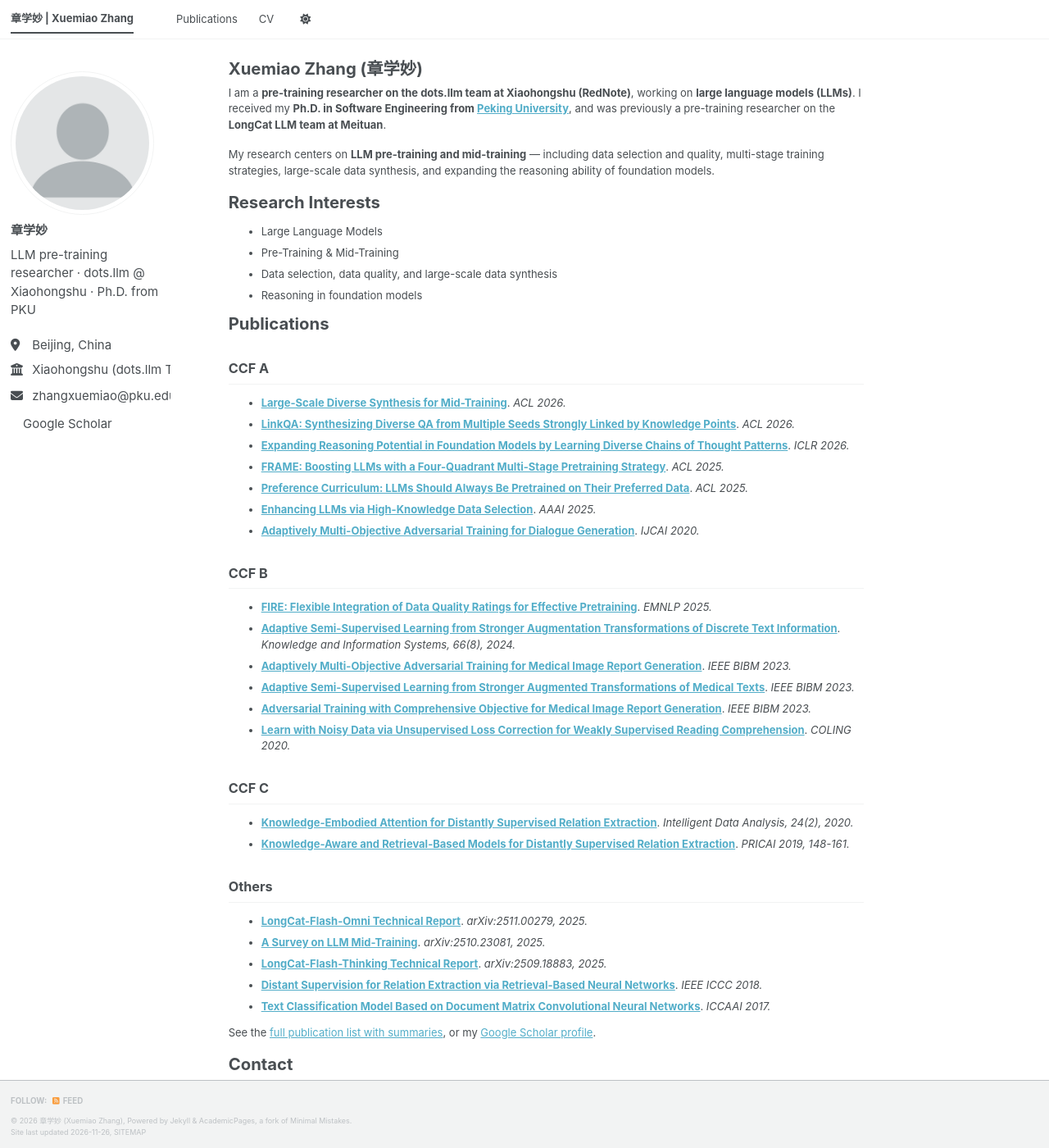
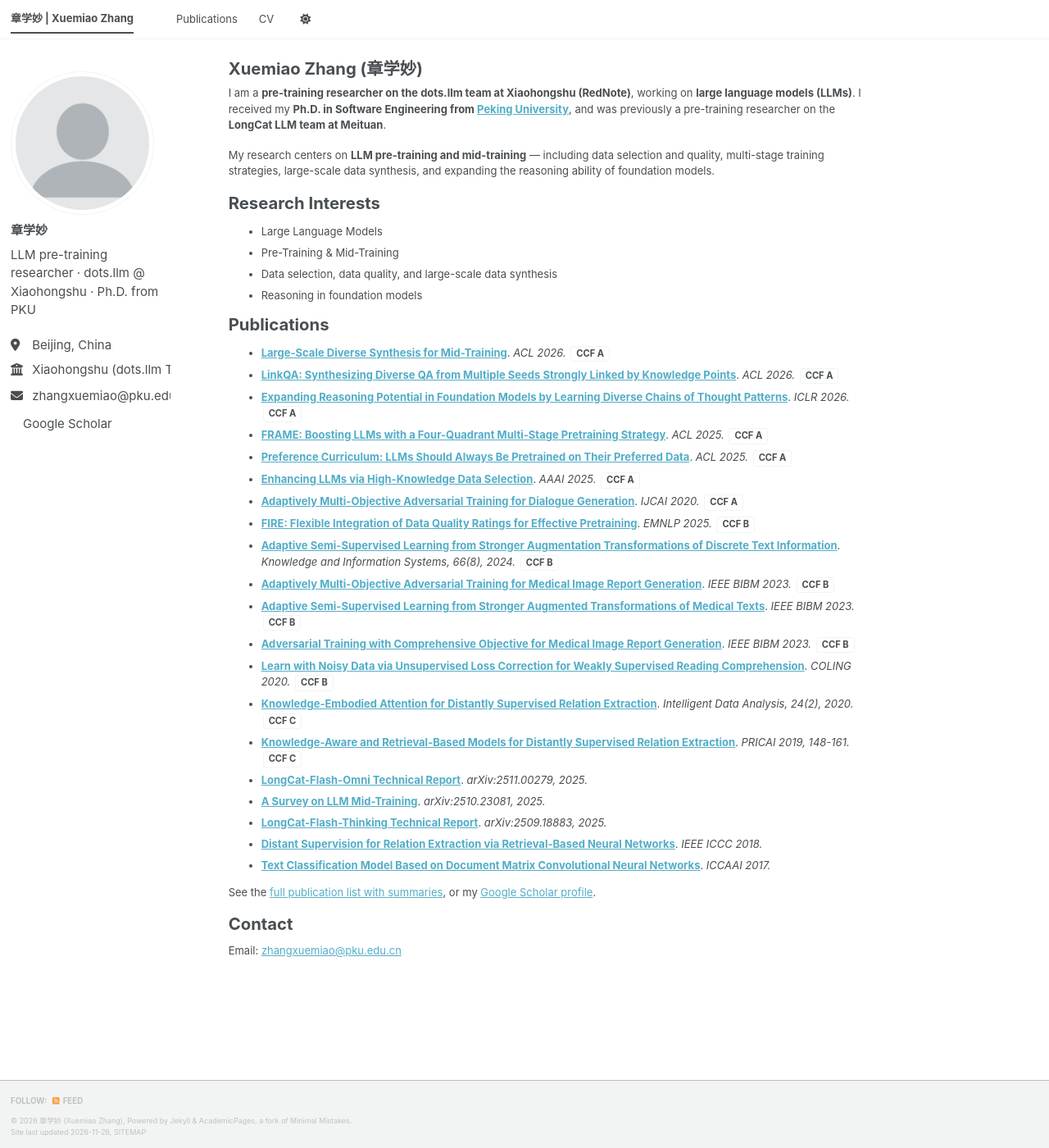
Before and after one commit to zhangxuemiao/zhangxuemiao.github.io, a Jekyll site: the page built from _pages/about.md, in a window 1280 px wide and 1400 px high. Shown: the whole window at 82% size. Built offline with Jekyll 4.4.1, drawn with Linux system fonts in a browser that asks for light colours; a style sheet for code colours, icons or effects is not loaded.

Commit message:
Home: move CCF rank to a badge at the end of each publication line
Drops the CCF A/B/C group headings, which became redundant once every
line carries its own badge; the list stays sorted by rank then date.

Co-Authored-By: Claude Opus 5 <noreply@anthropic.com>

```diff
--- a/_pages/about.md
+++ b/_pages/about.md
@@ -21,32 +21,21 @@ Research Interests
 Publications
 ======
 
-CCF A
-------
-- [**Large-Scale Diverse Synthesis for Mid-Training**]({{ site.baseurl }}/publication/2026-08-02-large-scale-diverse-synthesis). *ACL 2026.*
-- [**LinkQA: Synthesizing Diverse QA from Multiple Seeds Strongly Linked by Knowledge Points**]({{ site.baseurl }}/publication/2026-08-01-linkqa). *ACL 2026.*
-- [**Expanding Reasoning Potential in Foundation Models by Learning Diverse Chains of Thought Patterns**]({{ site.baseurl }}/publication/2026-04-24-expanding-reasoning-potential). *ICLR 2026.*
-- [**FRAME: Boosting LLMs with a Four-Quadrant Multi-Stage Pretraining Strategy**]({{ site.baseurl }}/publication/2025-07-28-frame). *ACL 2025.*
-- [**Preference Curriculum: LLMs Should Always Be Pretrained on Their Preferred Data**]({{ site.baseurl }}/publication/2025-07-27-preference-curriculum). *ACL 2025.*
-- [**Enhancing LLMs via High-Knowledge Data Selection**]({{ site.baseurl }}/publication/2025-02-25-high-knowledge-data-selection). *AAAI 2025.*
-- [**Adaptively Multi-Objective Adversarial Training for Dialogue Generation**]({{ site.baseurl }}/publication/2020-07-11-adversarial-dialogue). *IJCAI 2020.*
-
-CCF B
-------
-- [**FIRE: Flexible Integration of Data Quality Ratings for Effective Pretraining**]({{ site.baseurl }}/publication/2025-11-05-fire). *EMNLP 2025.*
-- [**Adaptive Semi-Supervised Learning from Stronger Augmentation Transformations of Discrete Text Information**]({{ site.baseurl }}/publication/2024-08-01-adaptive-ssl-discrete-text). *Knowledge and Information Systems, 66(8), 2024.*
-- [**Adaptively Multi-Objective Adversarial Training for Medical Image Report Generation**]({{ site.baseurl }}/publication/2023-12-07-multiobjective-medical-report). *IEEE BIBM 2023.*
-- [**Adaptive Semi-Supervised Learning from Stronger Augmented Transformations of Medical Texts**]({{ site.baseurl }}/publication/2023-12-06-adaptive-ssl-medical-texts). *IEEE BIBM 2023.*
-- [**Adversarial Training with Comprehensive Objective for Medical Image Report Generation**]({{ site.baseurl }}/publication/2023-12-05-adversarial-medical-report). *IEEE BIBM 2023.*
-- [**Learn with Noisy Data via Unsupervised Loss Correction for Weakly Supervised Reading Comprehension**]({{ site.baseurl }}/publication/2020-12-08-noisy-data-reading-comprehension). *COLING 2020.*
-
-CCF C
-------
-- [**Knowledge-Embodied Attention for Distantly Supervised Relation Extraction**]({{ site.baseurl }}/publication/2020-04-01-knowledge-embodied-attention). *Intelligent Data Analysis, 24(2), 2020.*
-- [**Knowledge-Aware and Retrieval-Based Models for Distantly Supervised Relation Extraction**]({{ site.baseurl }}/publication/2019-08-26-knowledge-aware-retrieval-relation-extraction). *PRICAI 2019, 148-161.*
-
-Others
-------
+- [**Large-Scale Diverse Synthesis for Mid-Training**]({{ site.baseurl }}/publication/2026-08-02-large-scale-diverse-synthesis). *ACL 2026.* <span class="ccf-badge">CCF A</span>
+- [**LinkQA: Synthesizing Diverse QA from Multiple Seeds Strongly Linked by Knowledge Points**]({{ site.baseurl }}/publication/2026-08-01-linkqa). *ACL 2026.* <span class="ccf-badge">CCF A</span>
+- [**Expanding Reasoning Potential in Foundation Models by Learning Diverse Chains of Thought Patterns**]({{ site.baseurl }}/publication/2026-04-24-expanding-reasoning-potential). *ICLR 2026.* <span class="ccf-badge">CCF A</span>
+- [**FRAME: Boosting LLMs with a Four-Quadrant Multi-Stage Pretraining Strategy**]({{ site.baseurl }}/publication/2025-07-28-frame). *ACL 2025.* <span class="ccf-badge">CCF A</span>
+- [**Preference Curriculum: LLMs Should Always Be Pretrained on Their Preferred Data**]({{ site.baseurl }}/publication/2025-07-27-preference-curriculum). *ACL 2025.* <span class="ccf-badge">CCF A</span>
+- [**Enhancing LLMs via High-Knowledge Data Selection**]({{ site.baseurl }}/publication/2025-02-25-high-knowledge-data-selection). *AAAI 2025.* <span class="ccf-badge">CCF A</span>
+- [**Adaptively Multi-Objective Adversarial Training for Dialogue Generation**]({{ site.baseurl }}/publication/2020-07-11-adversarial-dialogue). *IJCAI 2020.* <span class="ccf-badge">CCF A</span>
+- [**FIRE: Flexible Integration of Data Quality Ratings for Effective Pretraining**]({{ site.baseurl }}/publication/2025-11-05-fire). *EMNLP 2025.* <span class="ccf-badge">CCF B</span>
+- [**Adaptive Semi-Supervised Learning from Stronger Augmentation Transformations of Discrete Text Information**]({{ site.baseurl }}/publication/2024-08-01-adaptive-ssl-discrete-text). *Knowledge and Information Systems, 66(8), 2024.* <span class="ccf-badge">CCF B</span>
+- [**Adaptively Multi-Objective Adversarial Training for Medical Image Report Generation**]({{ site.baseurl }}/publication/2023-12-07-multiobjective-medical-report). *IEEE BIBM 2023.* <span class="ccf-badge">CCF B</span>
+- [**Adaptive Semi-Supervised Learning from Stronger Augmented Transformations of Medical Texts**]({{ site.baseurl }}/publication/2023-12-06-adaptive-ssl-medical-texts). *IEEE BIBM 2023.* <span class="ccf-badge">CCF B</span>
+- [**Adversarial Training with Comprehensive Objective for Medical Image Report Generation**]({{ site.baseurl }}/publication/2023-12-05-adversarial-medical-report). *IEEE BIBM 2023.* <span class="ccf-badge">CCF B</span>
+- [**Learn with Noisy Data via Unsupervised Loss Correction for Weakly Supervised Reading Comprehension**]({{ site.baseurl }}/publication/2020-12-08-noisy-data-reading-comprehension). *COLING 2020.* <span class="ccf-badge">CCF B</span>
+- [**Knowledge-Embodied Attention for Distantly Supervised Relation Extraction**]({{ site.baseurl }}/publication/2020-04-01-knowledge-embodied-attention). *Intelligent Data Analysis, 24(2), 2020.* <span class="ccf-badge">CCF C</span>
+- [**Knowledge-Aware and Retrieval-Based Models for Distantly Supervised Relation Extraction**]({{ site.baseurl }}/publication/2019-08-26-knowledge-aware-retrieval-relation-extraction). *PRICAI 2019, 148-161.* <span class="ccf-badge">CCF C</span>
 - [**LongCat-Flash-Omni Technical Report**]({{ site.baseurl }}/publication/2025-11-01-longcat-flash-omni). *arXiv:2511.00279, 2025.*
 - [**A Survey on LLM Mid-Training**]({{ site.baseurl }}/publication/2025-10-27-survey-llm-mid-training). *arXiv:2510.23081, 2025.*
 - [**LongCat-Flash-Thinking Technical Report**]({{ site.baseurl }}/publication/2025-09-23-longcat-flash-thinking). *arXiv:2509.18883, 2025.*
```
